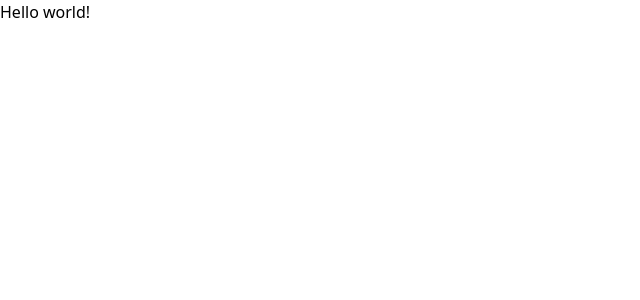
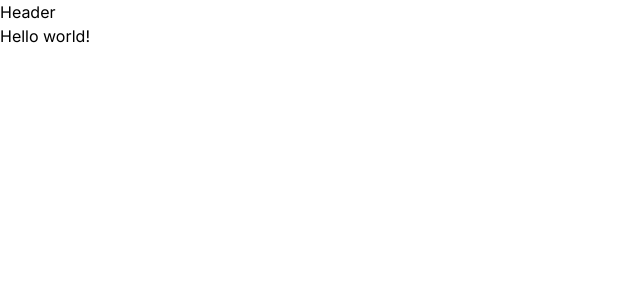
Before and after one commit to JonasMaia12/devstore, a Next.js app: page / in a window 1280 px wide. Shown: the top 300 px of the page, without its empty margins (0-640 px from the left). Built offline with nearby package versions, Linux system fonts and the light colour scheme.

Commit message:
Initial structure

```diff
--- /dev/null
+++ b/src/app/(store)/(home)/loading.tsx
@@ -0,0 +1,3 @@
+export default function HomeLoading() {
+  return <div></div>
+}
--- /dev/null
+++ b/src/app/(store)/layout.tsx
@@ -0,0 +1,14 @@
+import { Header } from "@/components/header"
+
+export default function StoreLayout({
+  children,
+}: Readonly<{
+  children: React.ReactNode
+}>) {
+  return (
+    <div>
+      <Header />
+      {children}
+    </div>
+  )
+}
--- /dev/null
+++ b/src/app/(store)/search/page.tsx
@@ -0,0 +1,3 @@
+export function Search() {
+  return <div></div>
+}
--- a/src/app/layout.tsx
+++ b/src/app/layout.tsx
@@ -1,19 +1,21 @@
-import type { Metadata } from "next";
-import "./globals.css";
+import type { Metadata } from "next"
+import { Inter } from "next/font/google"
+import "./globals.css"
+
+const inter = Inter({ subsets: ["latin"], variable: "--font-inter" })
 
 export const metadata: Metadata = {
-  title: "Create Next App",
-  description: "Generated by create next app",
-};
+  title: "DevStore",
+}
 
 export default function RootLayout({
   children,
 }: Readonly<{
-  children: React.ReactNode;
+  children: React.ReactNode
 }>) {
   return (
-    <html lang="en">
+    <html className={inter.variable} lang="pt">
       <body>{children}</body>
     </html>
-  );
+  )
 }
--- /dev/null
+++ b/src/components/header.tsx
@@ -0,0 +1,3 @@
+export function Header() {
+  return <div>Header</div>
+}
--- a/tailwind.config.ts
+++ b/tailwind.config.ts
@@ -1,7 +1,14 @@
-import type { Config } from "tailwindcss";
+import type { Config } from "tailwindcss"
 
 export default {
-  content: ["./src/app/**/*.{js,ts,jsx,tsx,mdx}"],
-  theme: {},
+  content: [
+    "./src/app/**/*.{js,ts,jsx,tsx,mdx}",
+    "./src/components/**/*.{js,ts,jsx,tsx,mdx}",
+  ],
+  theme: {
+    fontFamily: {
+      sans: "var(--font-inter)",
+    },
+  },
   plugins: [],
-} satisfies Config;
+} satisfies Config
```
Also changed, not shown: src/app/(store)/(home)/page.tsx (renamed from src/app/page.tsx), src/app/icon.svg (added).
